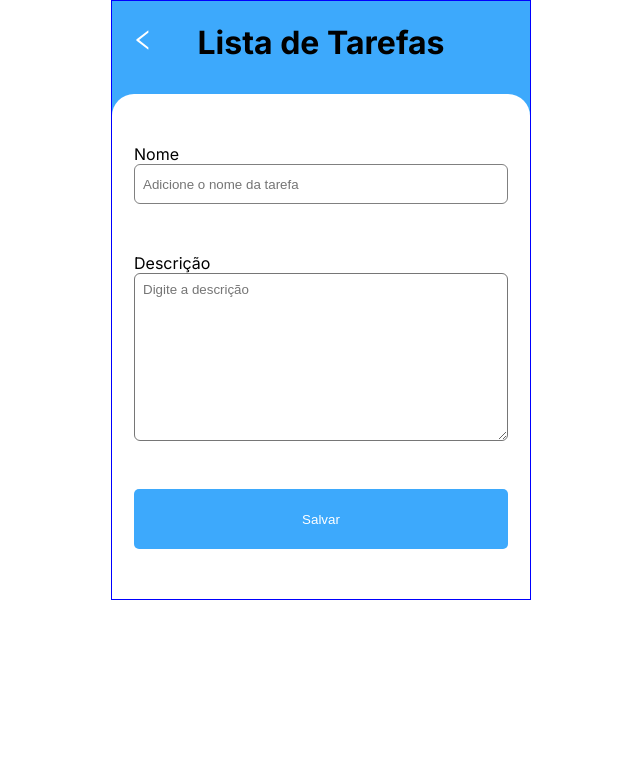
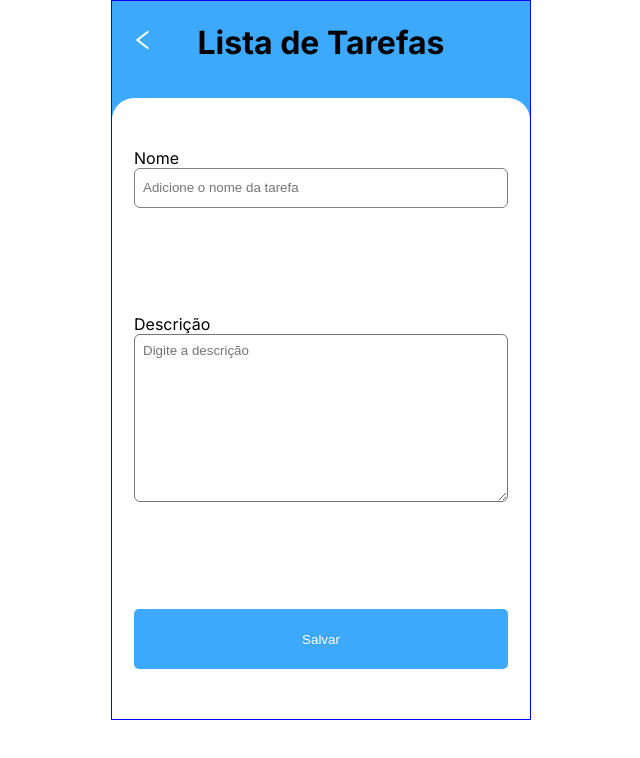
Before and after one commit to MarcosAF9/todoList-localstorage, a Next.js app: page /newtodo in a window 1280 px wide. Shown: the top 758 px of the page, without its empty margins (319-959 px from the left). Built offline with nearby package versions, Linux system fonts and the light colour scheme.

Commit message:
scroll da todolist estilizado

```diff
--- a/app/editTodo/[id]/editTodo.module.css
+++ b/app/editTodo/[id]/editTodo.module.css
@@ -1,6 +1,6 @@
 .container {
   width: 420px;
-  height: 600px;
+  height: 720px;
   border: 1px solid blue;
   margin: 0 auto;
   display: flex;
--- a/app/newtodo/newTodo.module.css
+++ b/app/newtodo/newTodo.module.css
@@ -1,6 +1,6 @@
 .container {
   width: 420px;
-  height: 600px;
+  height: 720px;
   border: 1px solid blue;
   margin: 0 auto;
   display: flex;
--- a/app/page.jsx
+++ b/app/page.jsx
@@ -17,7 +17,7 @@ const TodoList = () => {
         <Searchbar />
       </div>
 
-      <div className={styles.todoList}>
+      <div className={`${styles.todoList} ${styles.customScroll}`}>
         {todoList.length > 0 ? (
           todoList.map((todo, index) => <TodoCard key={index} todo={todo} />)
         ) : (
```
Also changed, not shown: app/page.module.css (+14 -0 lines).
